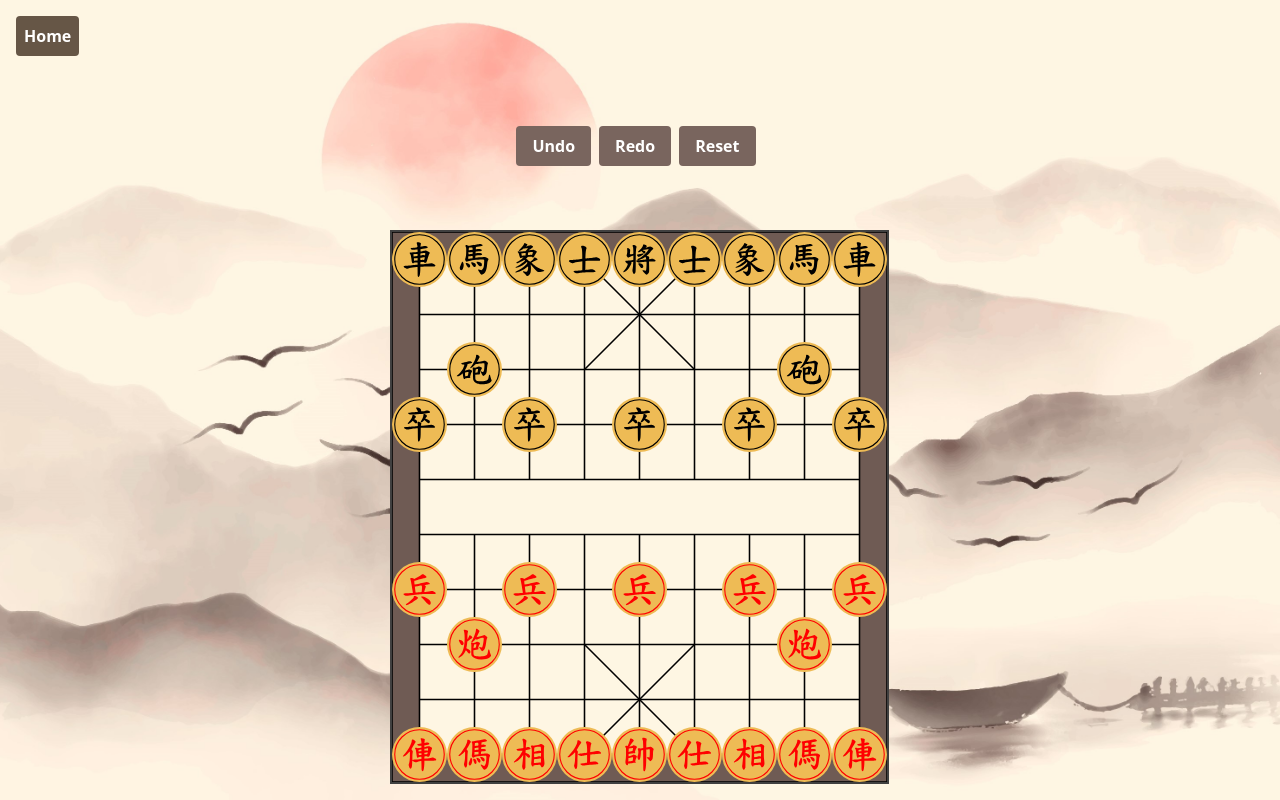
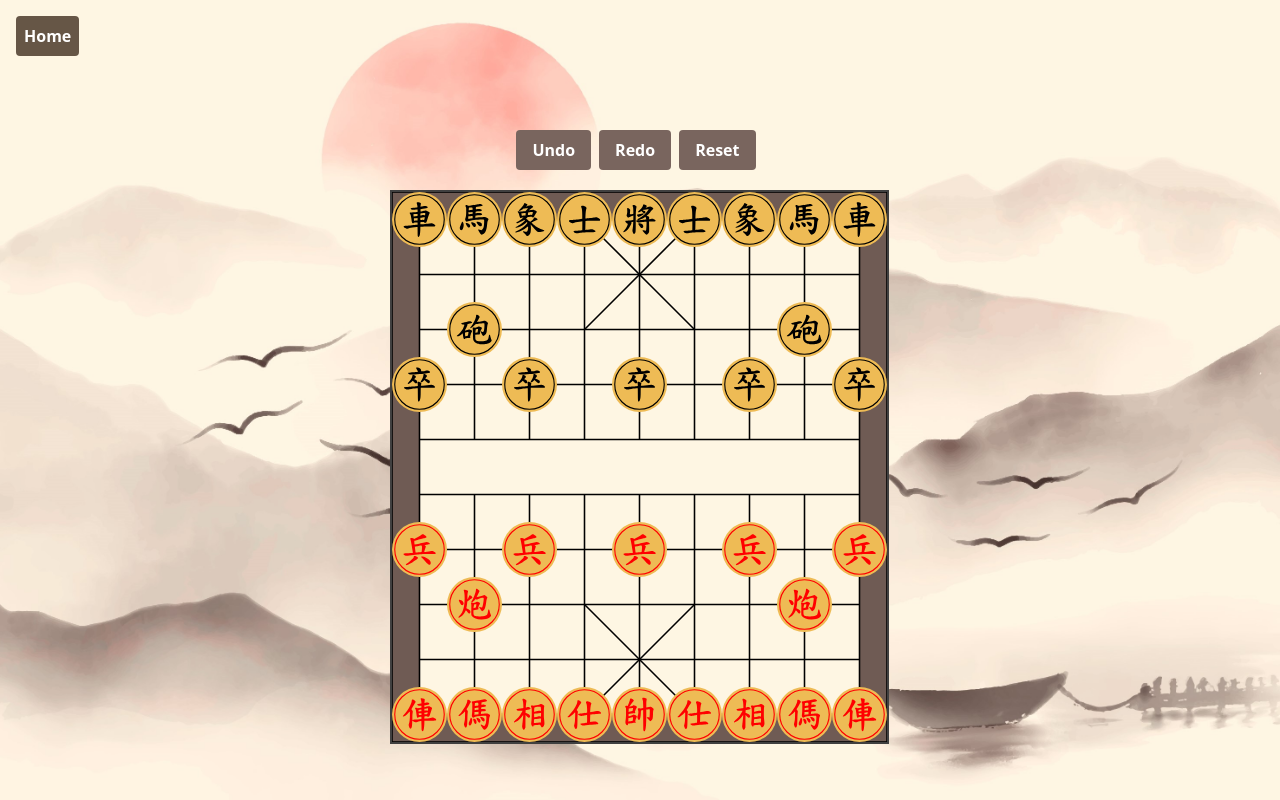
Before and after one commit to BuiHoangTu/Co_tuong_UI, a website: page game.html in a window 1280 px wide. Drawn offline with nearby package versions, Linux system fonts and the light colour scheme.

Commit message:
rearrange board & buttons

```diff
--- a/assets/main.css
+++ b/assets/main.css
@@ -93,7 +93,11 @@
 }
 
 .button-container {
-  margin-bottom: 16px;
   display: flex;
   justify-content: center;
 }
+
+.responsive-board {
+  max-width: 100%;
+  max-height: 80vh;
+}
--- a/game.html
+++ b/game.html
@@ -13,32 +13,34 @@
   </head>
   <body class="bg-gray-100">
     <div
-      class="h-screen flex flex-col items-center justify-center background-image-game"
+      class="min-h-screen-10 flex flex-col items-center justify-center background-image-game"
     >
       <a href="/" class="home-button">Home</a>
       <div class="container mx-auto p-4">
-        <!-- <h1 class="text-3xl font-bold mb-4">Chinese Chess Game</h1> -->
         <div class="button-container">
-          <div class="flex justify-center mt-4">
+          <div class="flex flex-col items-center sm:flex-row justify-center">
             <button
-              class="undo_btn game-button bg-79655e hover:bg-ff968d text-white font-bold py-2 px-4 rounded mb-2"
+              class="undo_btn game-button bg-79655e hover:bg-ff968d text-white font-bold py-2 px-4 rounded mb-2 sm:mb-0 sm:mr-2"
             >
               Undo
             </button>
             <button
-              class="redo_btn game-button bg-79655e hover:bg-ff968d text-white font-bold py-2 px-4 rounded mb-2"
+              class="redo_btn game-button bg-79655e hover:bg-ff968d text-white font-bold py-2 px-4 rounded mb-2 sm:mb-0 sm:mr-2"
             >
               Redo
             </button>
             <button
-              class="reset_btn game-button bg-79655e hover:bg-665646 text-white font-bold py-2 px-4 rounded mb-2"
+              class="reset_btn game-button bg-79655e hover:bg-665646 text-white font-bold py-2 px-4 rounded"
             >
               Reset
             </button>
           </div>
         </div>
-        <div class="board-container">
-          <div id="myBoard1" class="board"></div>
+        <div class="board-container flex justify-center">
+          <div
+            id="myBoard1"
+            class="board responsive-board w-full sm:w-auto"
+          ></div>
         </div>
       </div>
     </div>
```
